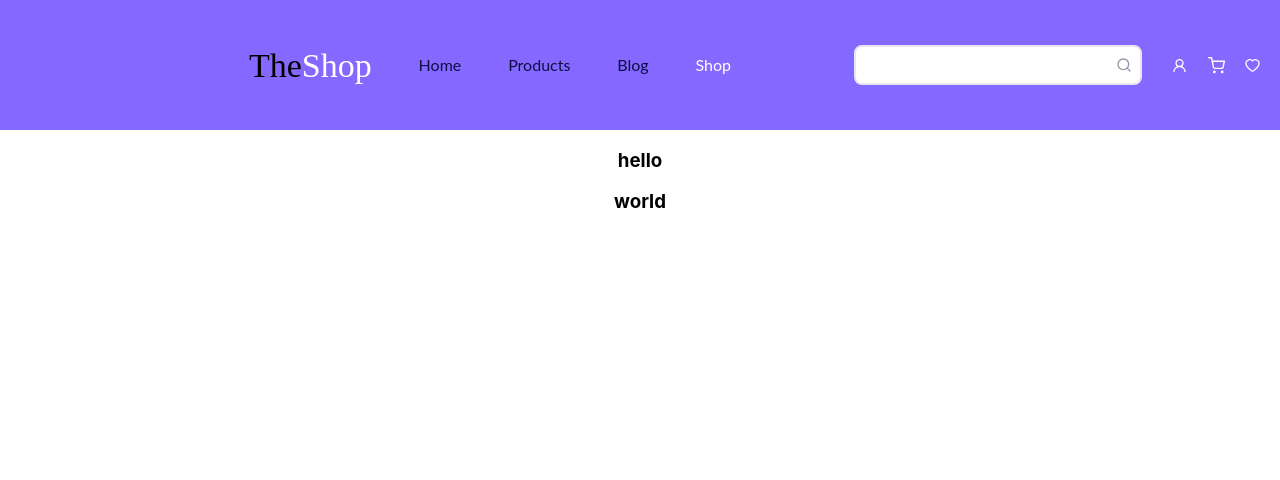
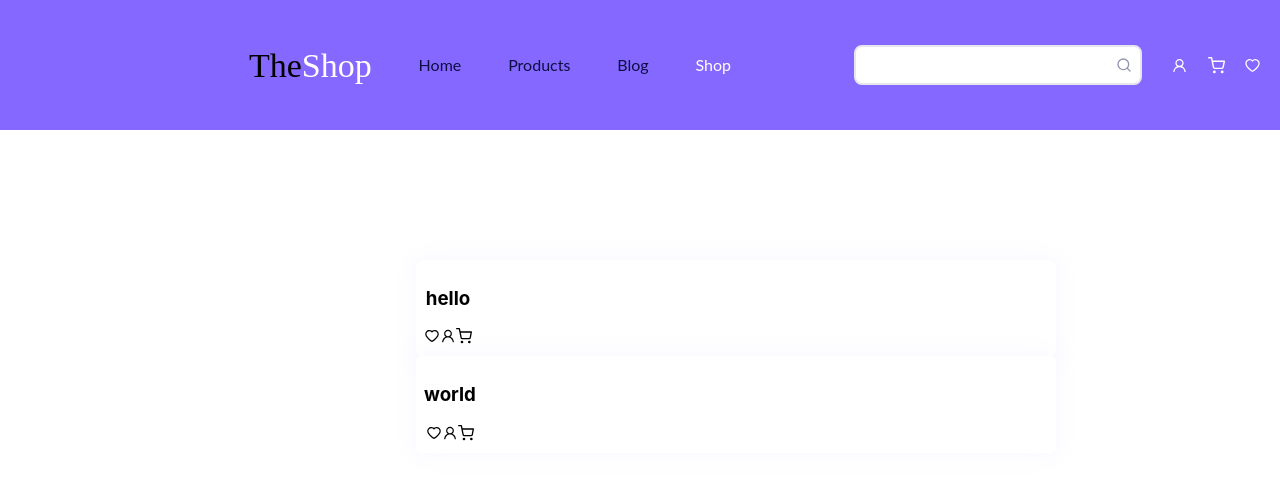
Before and after one commit to ErikStromback/webshop-frontend, a React (Create React App) app: page /shop in a window 1280 px wide. Shown: the top 480 px of the page. Built offline with nearby package versions, Linux system fonts and the light colour scheme.

Commit message:
Implemented product card.

```diff
--- a/src/components/ProductCard/index.js
+++ b/src/components/ProductCard/index.js
@@ -1,5 +1,26 @@
+import { AiOutlineHeart, AiOutlineUser } from 'react-icons/ai';
+import { FiShoppingCart } from 'react-icons/fi';
+import './styles.css';
+
 const ProductCard = ({title, price, rating, description, mainImage}) => {
-	return <h3>{title}</h3>
+	return (
+		<div className="ProductCard-container">
+			<img />
+			<div>
+				<h3>{title}</h3>
+				<div>
+					<h3>{price}</h3>
+					<h3>{rating}</h3>
+				</div>
+				<p>{description}</p>
+				<div>
+					<AiOutlineHeart />
+					<AiOutlineUser />
+					<FiShoppingCart />
+				</div>
+			</div>
+		</div>
+	);
 };
 
 export { ProductCard };
--- a/src/components/ProductCard/styles.css
+++ b/src/components/ProductCard/styles.css
@@ -0,0 +1,7 @@
+.ProductCard-container {
+    display: flex;
+    padding: 8px;
+    background-color: white;
+    box-shadow: 0px 0px 20px 5px rgba(248, 246, 253, 0.75);
+    border-radius: 6px;
+}
--- a/src/pages/ShopPage/index.js
+++ b/src/pages/ShopPage/index.js
@@ -1,14 +1,21 @@
+import { useState, useEffect} from 'react';
 import { ProductCard } from '../../components';
+import './styles.css';
 
 const ShopPage = () => {
 
+	const [products, setProducts] = useState([]);
 	const mockProducts = [{title: 'hello'}, {title: 'world'}]
+
+	useEffect(() => {
+
+	},[]);
 
 	return (
 	<div className="ShopPage-container">
 		<div className="ShopPage-categories"></div>
 		<div className="ShopPage-product-feed">
-			{mockProducts.map(item =>
+			{mockProducts.length !== 0 && mockProducts.map(item =>
 				<ProductCard {...item}/>
 			)}
 		</div>
--- a/src/pages/ShopPage/styles.css
+++ b/src/pages/ShopPage/styles.css
@@ -0,0 +1,16 @@
+.ShopPage-container {
+    display: flex;
+    flex-direction: row;
+    justify-content: center;
+}
+
+.ShopPage-categories {
+    width: 15%;
+    height: 400px;
+    /* background-color: coral; */
+    margin-top: 130px;
+}
+.ShopPage-product-feed {
+    margin-top: 130px;
+    width: 50%;
+}
```
